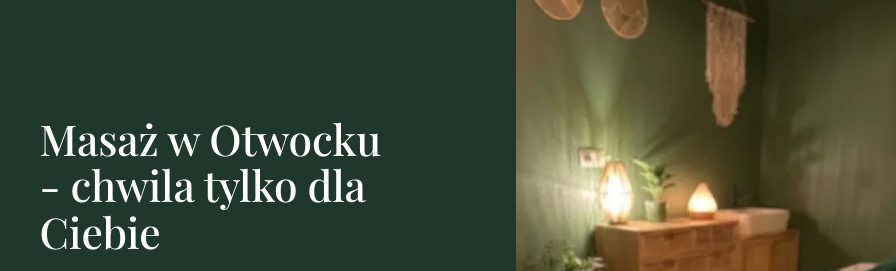
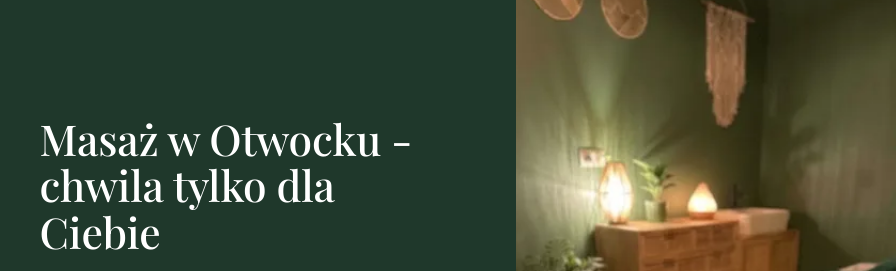
Before and after one commit to Disaster26/laithai-koncepcja, a plain HTML site: page index.html in a window 1280 px wide. Shown: the part 158-429 px from the top of the page, 384-1280 px from the left. Drawn offline with Linux system fonts and the light colour scheme.

Commit message:
Nagłówek bez przeniesienia myślnika

```diff
--- a/index.html
+++ b/index.html
@@ -295,7 +295,7 @@ p{margin:0}
  </div>
  <div class="pan">
   <svg class="wm" viewBox="0 0 64 40" aria-hidden="true"><use href="#lt"/></svg>
-  <h1><span style="white-space:nowrap">Masaż w Otwocku</span> - chwila tylko dla Ciebie</h1>
+  <h1><span style="white-space:nowrap">Masaż w Otwocku -</span> chwila tylko dla Ciebie</h1>
   <p class="lead">Masaże balijskie, tajskie i dla par, rytuały SPA i japoński masaż twarzy Kobido. Kameralny salon przy Kraszewskiego 83, na podgrzewanych łóżkach.</p>
   <div class="cta">
    <a class="btn btn-gold" href="https://booksy.com/pl-pl/314871_laithai-massage_masaz_4338_otwock" rel="noopener" target="_blank">Zarezerwuj masaż</a>
```
